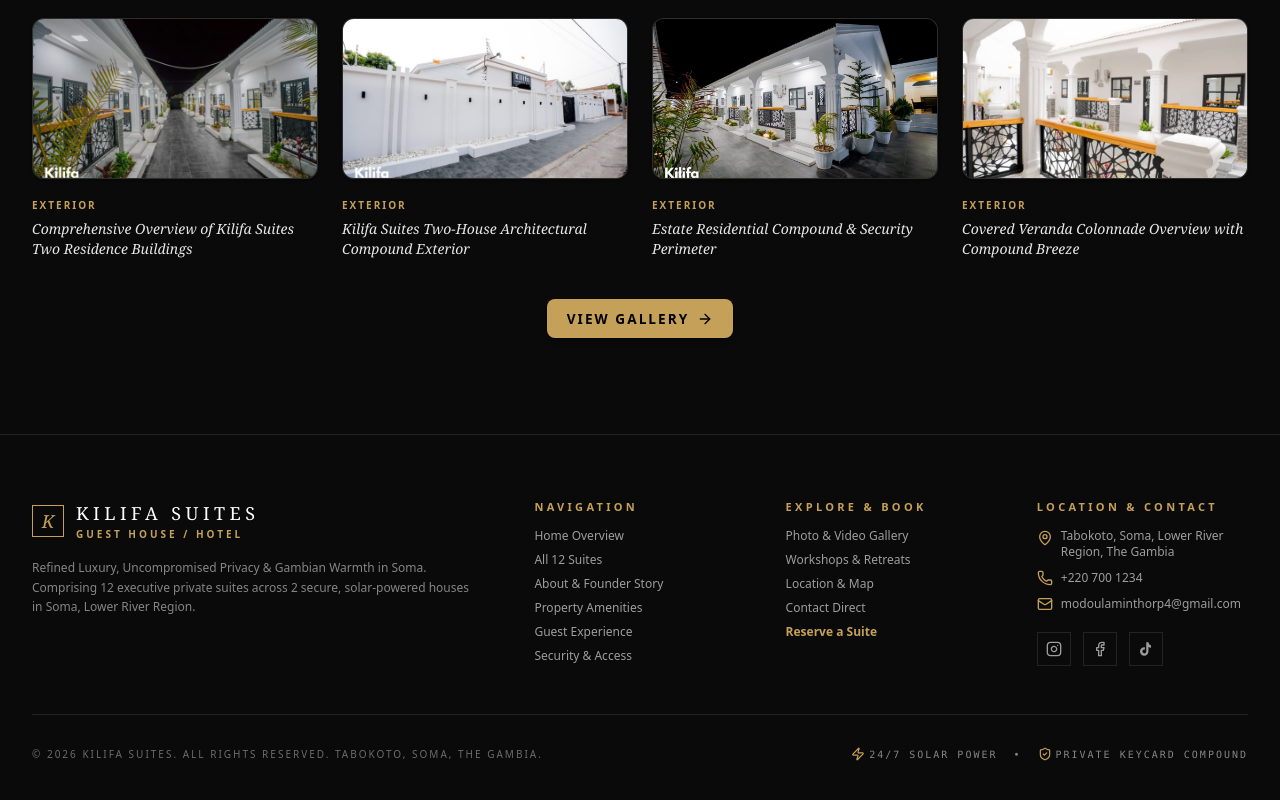
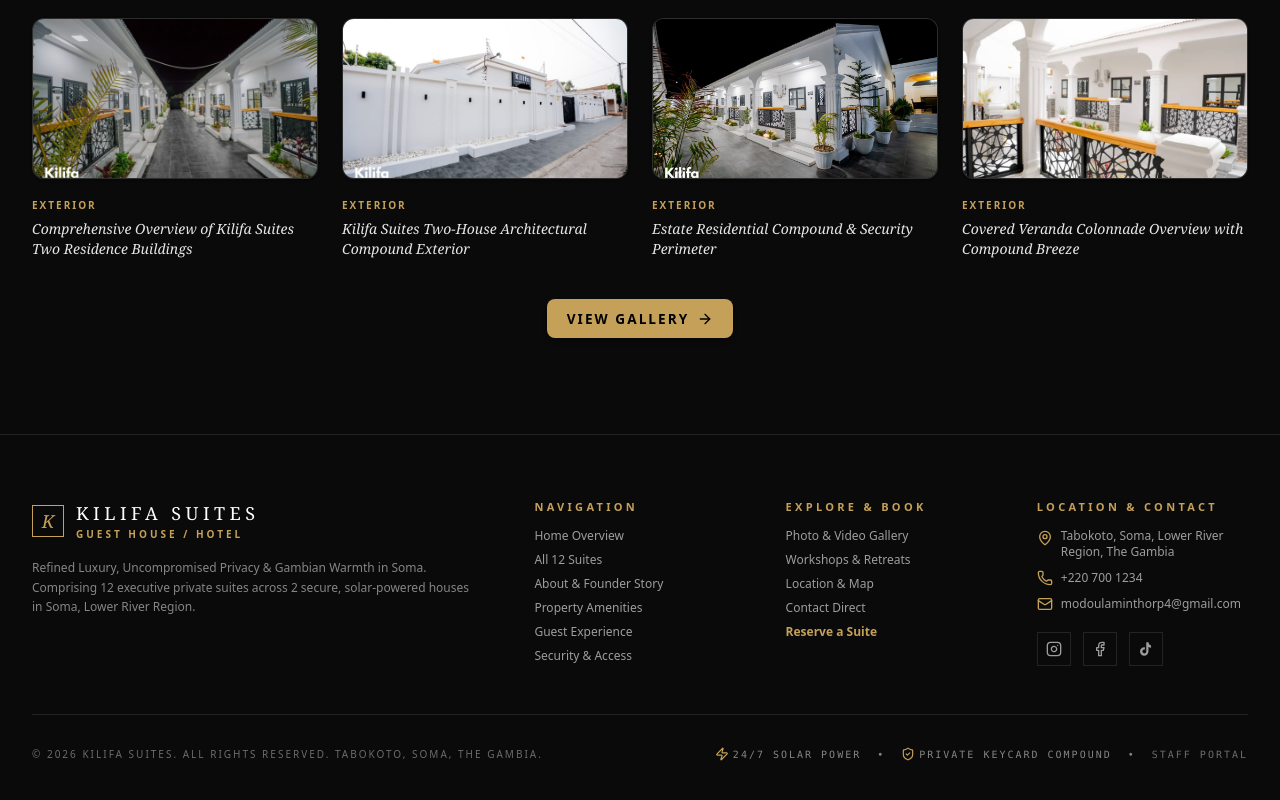
Before and after one commit to scondlythorp/Kilifa-Suites, a React (Vite) app: page / in a window 1280 px wide. Shown: the part 5838-6638 px from the top of the page. Built offline with nearby package versions, Linux system fonts and the light colour scheme; no server answers.

Commit message:
feat: add Vercel entry point and staff portal link
Configured the API for Vercel deployment and added a link to the admin staff portal in the footer for easier access.

```diff
--- /dev/null
+++ b/api/index.ts
@@ -0,0 +1,4 @@
+import { app } from '../src/server/app';
+
+// Vercel Serverless Function entry point
+export default app;
--- a/src/components/layout/Footer.tsx
+++ b/src/components/layout/Footer.tsx
@@ -187,6 +187,10 @@
             <span className="flex items-center gap-1">
               <ShieldCheck className="w-3.5 h-3.5 text-[#C5A059]" /> Private Keycard Compound
             </span>
+            <span>•</span>
+            <Link to="/admin" className="text-white/40 hover:text-[#C5A059] transition-colors">
+              Staff Portal
+            </Link>
           </div>
         </div>
       </Container>
```
Also changed, not shown: 1 other file (tests, documents, lock files or other folders).
